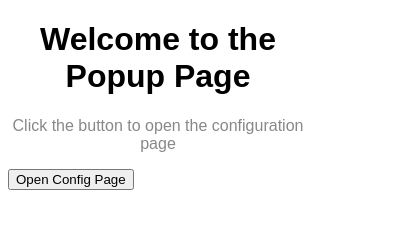
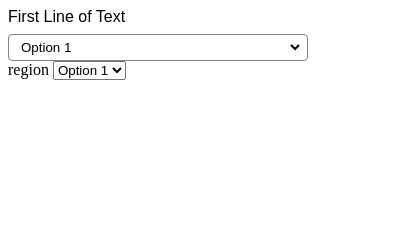
Before and after one commit to idleray/soundsgood, a browser extension: page popup.html in a window 400 px wide. Drawn offline with Linux system fonts and the light colour scheme.

```diff
--- /dev/null
+++ b/popup.css
@@ -0,0 +1,31 @@
+.custom-component {
+    display: flex;
+    flex-direction: column;
+    font-family: Arial, sans-serif;
+  }
+
+  .custom-component .text {
+    color: black;
+  }
+
+  .custom-component .select {
+    border: 1px solid gray;
+    border-radius: 4px;
+    display: inline-flex;
+    align-items: center;
+    padding: 4px;
+    margin-top: 8px;
+  }
+
+  .custom-component .select select {
+    border: none;
+    /* appearance: none; */
+    background-color: transparent;
+    padding: 0 4px;
+    flex: 1;
+  }
+
+  /* .custom-component .select::after {
+    content: '\25BC';
+    margin-left: 4px;
+  } */
--- a/popup.html
+++ b/popup.html
@@ -1,12 +1,14 @@
 <!DOCTYPE html>
 <html>
 <head>
-  <title>Popup Page</title>
+  <meta charset="utf8">
+
+  <title></title>
   <style>
     body {
       width: 300px;
       height: 200px;
-      font-family: Arial, sans-serif;
+      /* font-family: Arial, sans-serif; */
     }
 
     h1 {
@@ -18,11 +20,30 @@
       color: #888;
     }
   </style>
+  <link rel="stylesheet" href="popup.css">
 </head>
 <body>
-  <h1>Welcome to the Popup Page</h1>
-  <p>Click the button to open the configuration page</p>
-  <button id="configButton">Open Config Page</button>
+  <div class="custom-component">
+    <label class="text">First Line of Text</label>
+    <label class="select">
+      <select>
+        <!-- Add your select options here -->
+        <option>Option 1</option>
+        <option>Option 2</option>
+        <option>Option 3</option>
+      </select>
+    </label>
+  </div>
+  <div>
+    <label>region</label>
+    <select class="select">
+      <!-- Add your select options here -->
+      <option>Option 1</option>
+      <option>Option 2</option>
+      <option>Option 3</option>
+    </select>
+  </div>
+
   <script src="popup.js"></script>
 </body>
 </html>
--- a/popup.js
+++ b/popup.js
@@ -1,3 +1,3 @@
-document.getElementById('configButton').addEventListener('click', function() {
-  chrome.tabs.create({ url: 'options.html' });
-});
+// document.getElementById('configButton').addEventListener('click', function() {
+//   chrome.tabs.create({ url: 'options.html' });
+// });
```
Also changed, not shown: css/content.css (+5 -4 lines), js/content.js (+16 -50 lines), assets/ic_sound.png, assets/ic_sound_16.png (added), icons/128.png (added), icons/16.png (added), icons/48.png (added), manifest.json.
